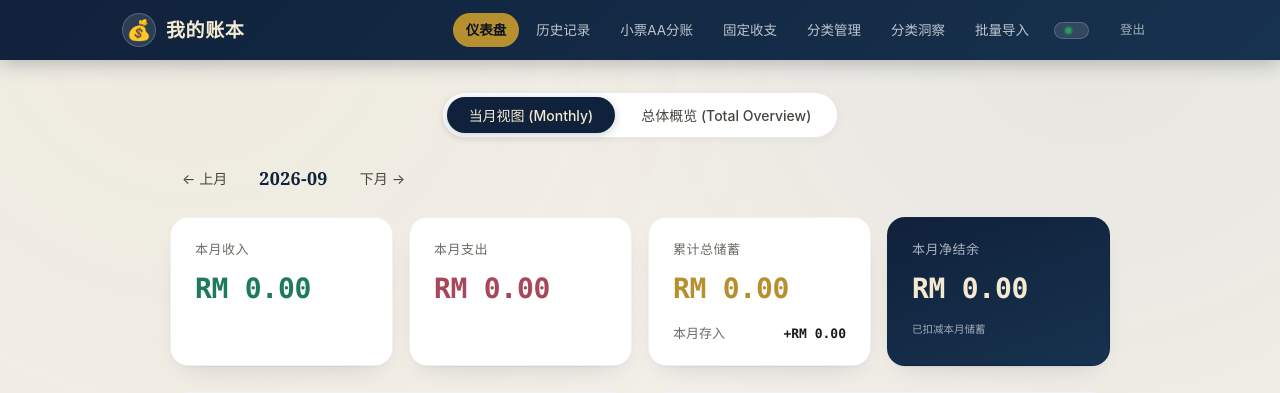
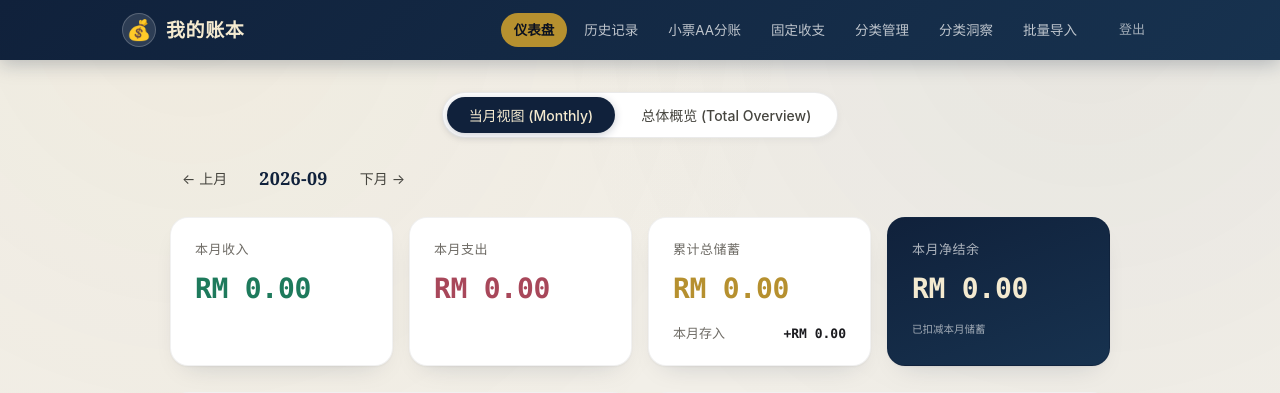
Before and after one commit to siangloh/ledger-app, a Flask app: page / in a window 1280 px wide. Shown: the top 393 px of the page. Run offline with Flask 3, Linux system fonts and the light colour scheme; the visitor is signed in with stand-in values (Sample User, id 1); data comes from the database, SQL or seed files in the repository; data that the repository does not hold is empty; some libraries are stand-ins or nearby versions.

Commit message:
fix: completely remove cloud online sync badge and text from navbar

```diff
--- a/static/style.css
+++ b/static/style.css
@@ -246,33 +246,8 @@ body {
   align-items: center;
 }
 
-.sync-badge {
-  display: inline-flex;
-  align-items: center;
-  gap: 6px;
-  font-size: 11px;
-  color: rgba(255, 255, 255, 0.85);
-  background: rgba(255, 255, 255, 0.12);
-  padding: 4px 10px;
-  border-radius: 999px;
-  border: 1px solid rgba(255, 255, 255, 0.18);
-  transition: all 0.25s ease;
-}
-
-.sync-badge.badge-offline {
-  background: rgba(239, 68, 68, 0.2);
-  border-color: rgba(239, 68, 68, 0.4);
-  color: #fca5a5;
-}
-
-.sync-badge.badge-unreachable {
-  background: rgba(245, 158, 11, 0.2);
-  border-color: rgba(245, 158, 11, 0.4);
-  color: #fde68a;
-}
-
-.desktop-sync-badge {
-  margin: 0 8px;
+.sync-badge, .desktop-sync-badge {
+  display: none !important;
 }
 
 .online-dot {
--- a/templates/base.html
+++ b/templates/base.html
@@ -35,19 +35,8 @@
             <a href="{{ url_for('categories_page') }}" class="{{ 'active' if request.endpoint == 'categories_page' }}" data-nav="categories" hx-get="{{ url_for('categories_page') }}" hx-target="#mainContainer" hx-swap="innerHTML show:window:top" hx-push-url="true">分类管理</a>
             <a href="{{ url_for('category_insights_page') }}" class="{{ 'active' if request.endpoint == 'category_insights_page' }}" data-nav="insights" hx-get="{{ url_for('category_insights_page') }}" hx-target="#mainContainer" hx-swap="innerHTML show:window:top" hx-push-url="true">分类洞察</a>
             <a href="{{ url_for('import_page') }}" class="{{ 'active' if request.endpoint in ('import_page','import_upload','import_confirm') }}" data-nav="import" hx-get="{{ url_for('import_page') }}" hx-target="#mainContainer" hx-swap="innerHTML show:window:top" hx-push-url="true">批量导入</a>
-            <span class="sync-badge desktop-sync-badge" id="desktopSyncStatusBadge" title="服务在线正常">
-                <span class="online-dot" id="desktopSyncStatusDot"></span>
-                <span id="desktopSyncStatusText"></span>
-            </span>
-            <a href="{{ url_for('logout') }}" style="color: rgba(255, 255, 255, 0.6); margin-left: 6px; font-size: 12.5px;" title="退出登录">登出</a>
+            <a href="{{ url_for('logout') }}" style="color: rgba(255, 255, 255, 0.6); margin-left: 12px; font-size: 13px;" title="退出登录">登出</a>
         </nav>
-        <!-- 移动端顶部状态指示 -->
-        <div class="mobile-header-right">
-            <span class="sync-badge" id="syncStatusBadge" title="服务在线正常">
-                <span class="online-dot" id="syncStatusDot"></span>
-                <span id="syncStatusText"></span>
-            </span>
-        </div>
     </div>
 </header>
 
```
